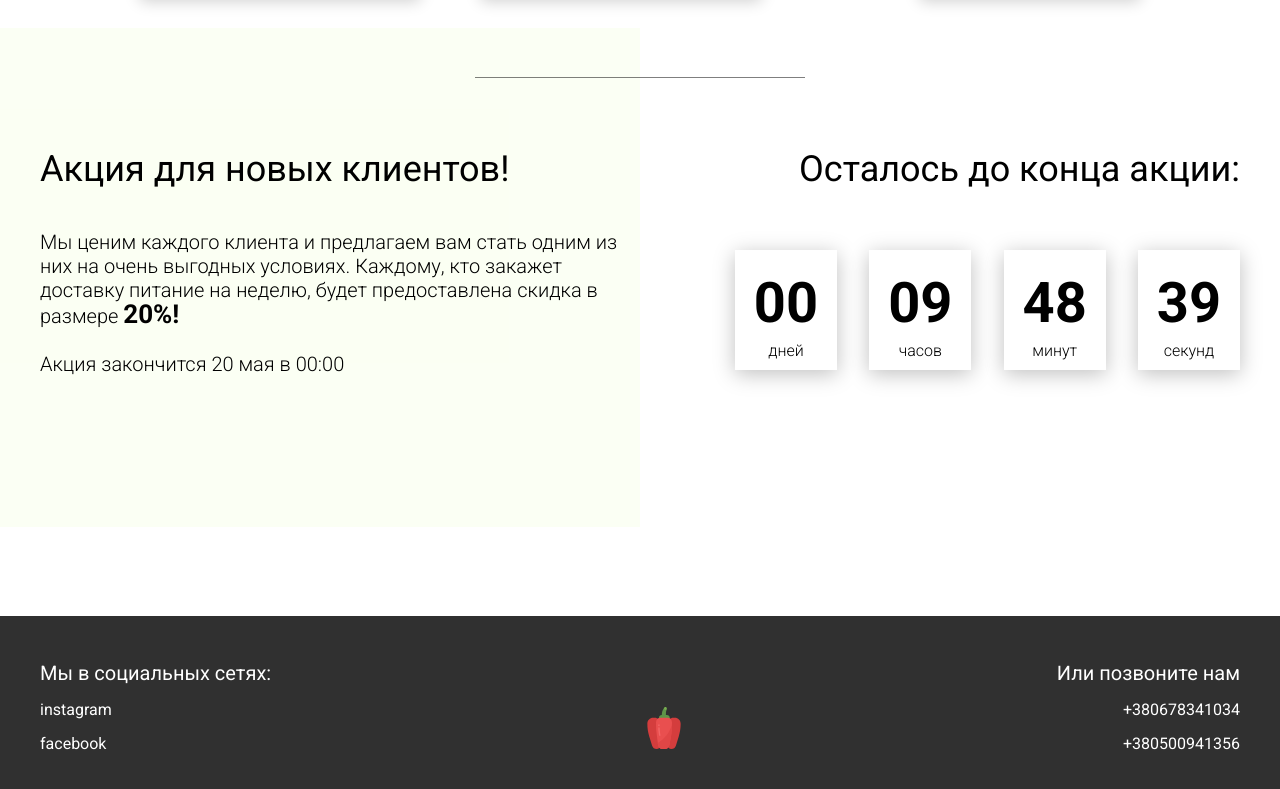
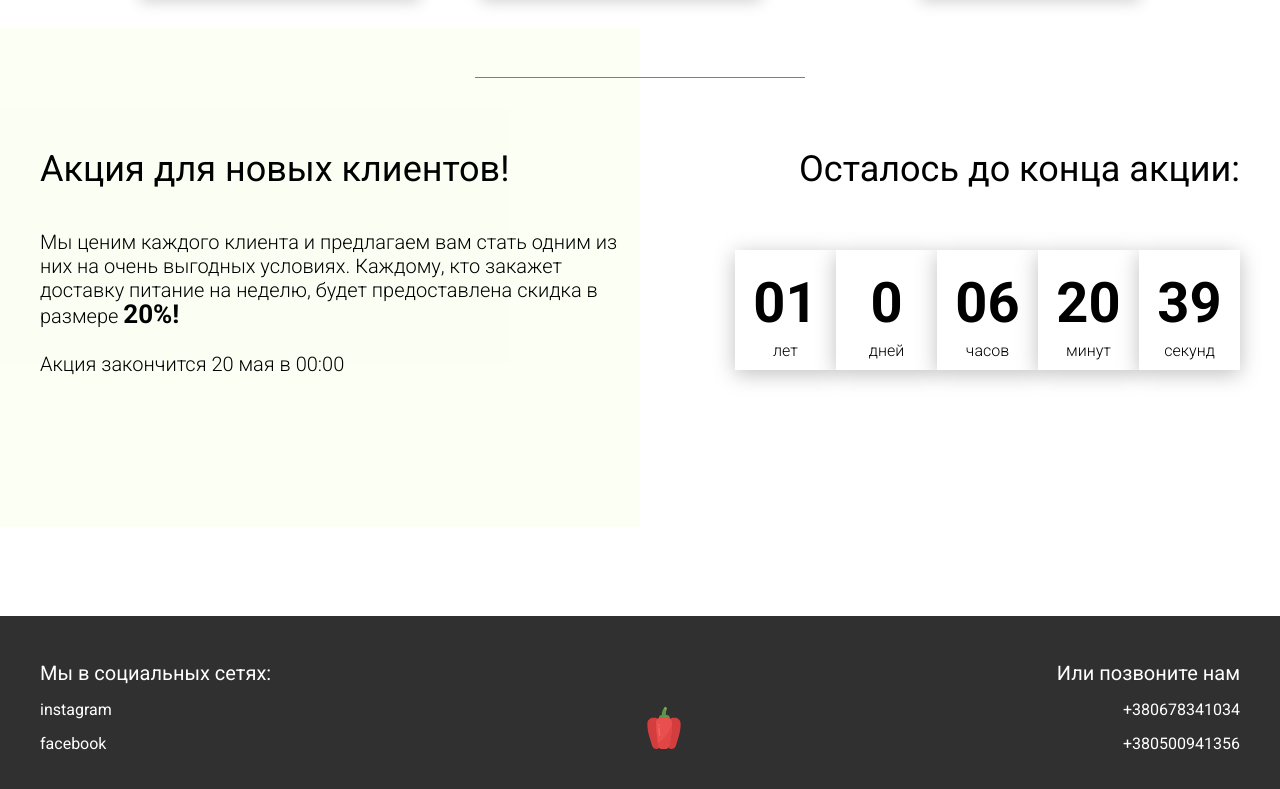
Before and after one commit to vegvisir46/site2, a plain HTML site: page index.html in a window 1280 px wide. Shown: the part 3448-4237 px from the top of the page. Drawn offline with Linux system fonts and the light colour scheme.

Commit message:
lesson43

```diff
--- a/index.html
+++ b/index.html
@@ -18,7 +18,7 @@
             </nav>
         </div>
         <div class="header__right-block">
-            <button class="btn btn_white">Связаться с нами</button>
+            <button data-modal class="btn btn_white">Связаться с нами</button>
         </div>
     </header>
     <div class="sidepanel">
@@ -86,7 +86,7 @@
                 </div>
             </div>
             <div class="offer__action">
-                <button class="btn btn_dark">Связаться с нами</button>
+                <button data-modal class="btn btn_dark">Связаться с нами</button>
             </div>
         </div>
         <div class="container">
@@ -249,6 +249,10 @@
                 <div class="title">Осталось до конца акции:</div>
                 <div class="timer">
                     <div class="timer__block">
+                        <span id="years">15</span>
+                        лет
+                    </div>
+                    <div class="timer__block">
                         <span id="days">12</span>
                         дней
                     </div>
@@ -291,7 +295,7 @@
         <div class="modal__dialog">
             <div class="modal__content">
                 <form action="#">
-                    <div class="modal__close">&times;</div>
+                    <div data-close class="modal__close">&times;</div>
                     <div class="modal__title">Мы свяжемся с вами как можно быстрее!</div>
                     <input required placeholder="Ваше имя" name="name" type="text" class="modal__input">
                     <input required placeholder="Ваш номер телефона" name="phone" type="phone" class="modal__input">
--- a/js/script.js
+++ b/js/script.js
@@ -49,62 +49,158 @@ window.addEventListener('DOMContentLoaded', () => {
     });
 
 
-    // timeNow[1].innerHTML = `<span id="days">${now.getHours()}</span> часов`;
-    // timeNow[2].innerHTML = `<span id="days">${now.getMinutes()}</span> минут`;
 
 
     // TIMER
 
+    const deadline = '2022-11-16 20:32:00';
 
-    const deadline = '2021-11-17 00:00';
+    function getTime() {
+        const t =  (Date.parse(deadline) - Date.parse(new Date())),
+              years = Math.floor(t/ (1000 * 60 * 60 * 24 * 365)),
+              days = Math.floor((t / (1000 * 60 * 60 * 24)) % 365),
+              hours = Math.floor((t / (1000 * 60 * 60)) % 24),
+              minutes = Math.floor((t / (1000 * 60)) % 60),
+              seconds = Math.floor((t / 1000) % 60);
 
-    function getTimeRemaining(endtime) {
-        const t = Date.parse(endtime) - Date.parse(new Date()),
-              days = Math.floor(t / (1000 * 60 * 60 * 24)),
-              hours = Math.floor((t / (1000 * 60 * 60) % 24)),
-              minutes = Math.floor((t / 1000 / 60) % 60),
-              seconds = Math.floor((t / 1000) % 60);
         return {
             'total': t,
+            'years': years,
             'days': days,
             'hours': hours,
             'minutes': minutes,
             'seconds': seconds
-        };
+        }
+
     }
 
-    function  getZero(num) {
-        if (num >= 0 && num < 10) {
+    function getZero (num) {
+        if ((num > 0) && (num < 10)) {
             return `0${num}`;
         } else {
             return num;
         }
     }
 
-    function setClock(selector, endtime) {
-        const timer = document.querySelector(selector),
-              days = document.querySelector('#days'),
-              hours = document.querySelector('#hours'),
-              minutes = document.querySelector('#minutes'),
-              seconds = document.querySelector('#seconds'),
-              timeInterval = setInterval(updateClock, 1000);
+    function setClock () {
+        const timer = document.querySelector('.timer'),
+              years = timer.querySelector('#years'),
+              days = timer.querySelector('#days'),
+              hours = timer.querySelector('#hours'),
+              minutes = timer.querySelector('#minutes'),
+              seconds = timer.querySelector('#seconds'),
+              update = setInterval(updateTimer, 1000);
 
-        updateClock();
-        function updateClock() {
-            const t = getTimeRemaining(endtime);
+        updateTimer();
 
-            days.innerHTML = getZero(t.days);
-            hours.innerHTML = getZero(t.hours);
-            minutes.innerHTML = getZero(t.minutes);
-            seconds.innerHTML = getZero(t.seconds);
+        function updateTimer () {
+            let time = getTime();
+            years.innerHTML = getZero(time.years);
+            days.innerHTML = getZero(time.days);
+            hours.innerHTML = getZero(time.hours);
+            minutes.innerHTML = getZero(time.minutes);
+            seconds.innerHTML = getZero(time.seconds);
 
-            if (t.total <= 0) {
-                clearInterval(timeInterval);
+            if (time.total < 1) {
+                clearInterval(update);
+                years.innerHTML = 'Ы';
+                days.innerHTML = 'Ы';
+                hours.innerHTML = 'Ы';
+                minutes.innerHTML = 'Ы';
+                seconds.innerHTML = 'Ы';
             }
         }
+
     }
 
-    setClock('.timer', deadline);
+    setClock();
+
+
+    // Modal
+
+
+
+    const modal = document.querySelector('.modal'),
+          whiteBtn = document.querySelector('.btn_white'),
+          blackBtn = document.querySelector('.btn_dark'),
+          closeBtn = document.querySelector('.modal__close');
+
+
+
+
+
+    whiteBtn.addEventListener('click', (event) => {
+        modal.classList.add('show', 'fade');
+    });
+
+    blackBtn.addEventListener('click', (event) => {
+        modal.classList.add('show', 'fade');
+    });
+
+    closeBtn.addEventListener('click', (event) => {
+        modal.classList.remove('show', 'fade');
+    });
+
+
+
+
+
+
+
+
+
+
+
+
+    // const deadline = '2022-11-17 00:00';
+    //
+    // function getTimeRemaining(endtime) { // вычисление количества единиц времени
+    //     const t = Date.parse(endtime) - Date.parse(new Date()),
+    //           days = Math.floor(t / (1000 * 60 * 60 * 24)),
+    //           hours = Math.floor((t / (1000 * 60 * 60) % 24)),
+    //           minutes = Math.floor((t / (1000 * 60)) % 60),
+    //           seconds = Math.floor((t / 1000) % 60);
+    //     return {
+    //         'total': t,
+    //         'days': days,
+    //         'hours': hours,
+    //         'minutes': minutes,
+    //         'seconds': seconds
+    //     };
+    // }
+    //
+    // function  getZero(num) { // добавление нулей перед числами 1..9
+    //     if (num >= 0 && num < 10) {
+    //         return `0${num}`;
+    //     } else {
+    //         return num;
+    //     }
+    // }
+    //
+    // function setClock(selector, endtime) {
+    //     const timer = document.querySelector(selector), // получаем адреса
+    //           days = timer.querySelector('#days'),
+    //           hours = timer.querySelector('#hours'),
+    //           minutes = timer.querySelector('#minutes'),
+    //           seconds = timer.querySelector('#seconds'),
+    //           timeInterval = setInterval(updateClock, 1000); // запуск обновления таймера
+    //
+    //     updateClock();
+    //     function updateClock() {  // обновление таймера
+    //         const t = getTimeRemaining(endtime); // массив текущего значения в моменте
+    //
+    //         days.innerHTML = getZero(t.days); // запись новых значений на страницу
+    //         hours.innerHTML = getZero(t.hours);
+    //         minutes.innerHTML = getZero(t.minutes);
+    //         seconds.innerHTML = getZero(t.seconds);
+    //
+    //         if (t.total <= 0) {  // остановка таймера
+    //             clearInterval(timeInterval);
+    //         }
+    //     }
+    // }
+    //
+    // setClock('.timer', deadline);
 
 
 
```
